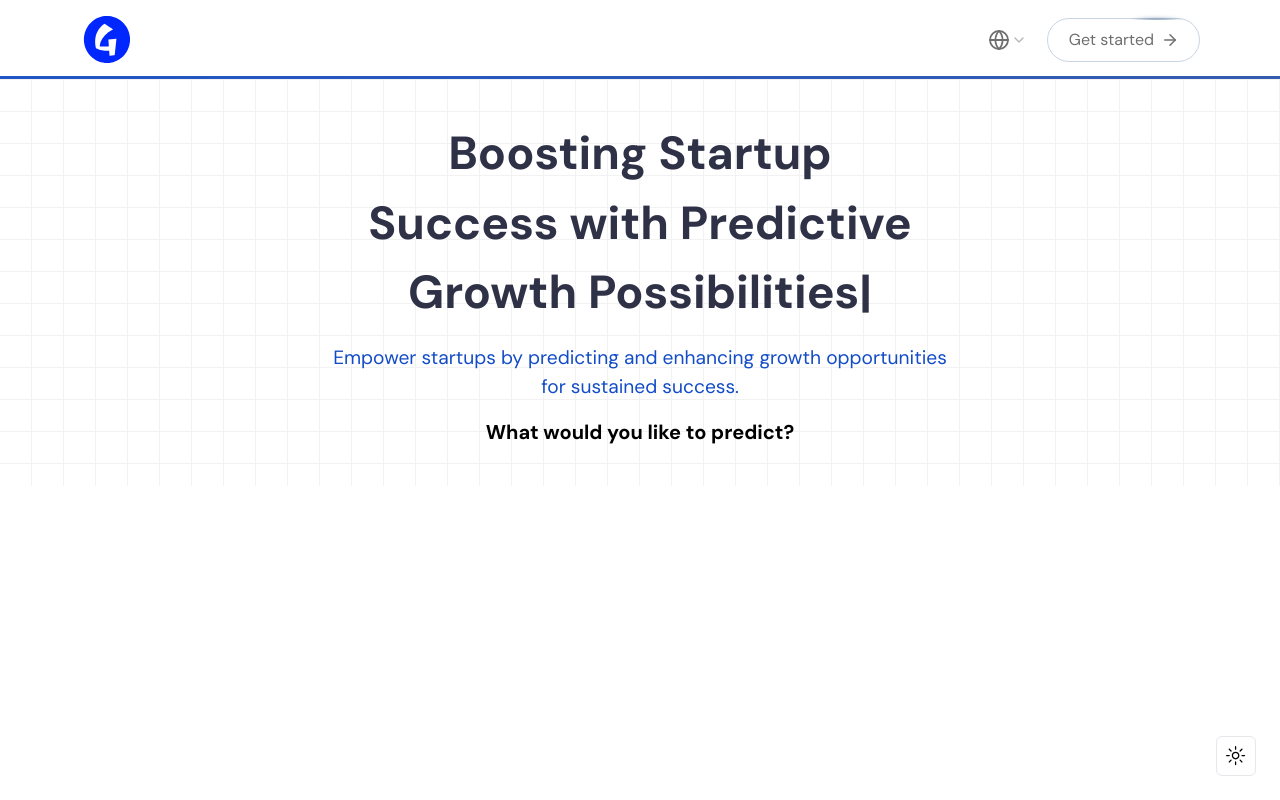
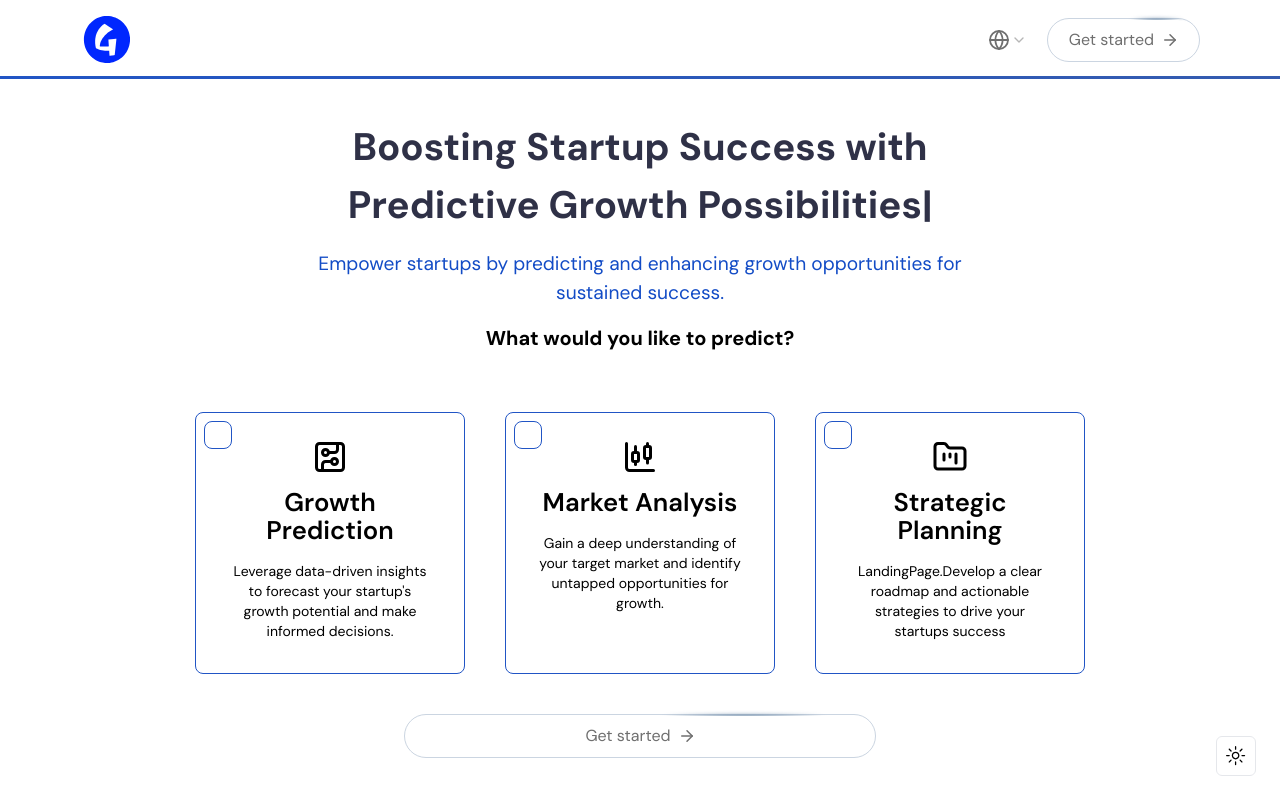
Before and after one commit to k0bek/4startups, a Next.js app: page /en in a window 1280 px wide. Built offline with nearby package versions, Linux system fonts and the light colour scheme.

Commit message:
feat: add header cards

```diff
--- /dev/null
+++ b/app/[locale]/(root)/components/cards-section.tsx
@@ -0,0 +1,111 @@
+"use client";
+
+import { useState } from "react";
+import {
+  ArrowRight,
+  CandlestickChartIcon,
+  Check,
+  CircuitBoard,
+  FolderKanban,
+} from "lucide-react";
+import { cn } from "@/lib/utils";
+import { HoverBorderGradientButton } from "@/components/shared/hover-border-gradient";
+import { useTranslations } from "next-intl";
+import gsap from "gsap";
+import { useGSAP } from "@gsap/react";
+
+export const cardsList = [
+  {
+    heading: "Growth Prediction",
+    text: "Leverage data-driven insights to forecast your startup's growth potential and make informed decisions",
+    icon: CircuitBoard,
+  },
+  {
+    heading: "Market Analysis",
+    text: "Gain a deep understanding of your target market and identify untapped opportunities for growth",
+    icon: CandlestickChartIcon,
+  },
+  {
+    heading: "Strategic Planning",
+    text: "Develop a clear roadmap and actionable strategies to drive your startups success",
+    icon: FolderKanban,
+  },
+];
+
+const CardsSection = () => {
+  const t = useTranslations("LandingPage");
+  const [selectedCards, setSelectedCards] = useState<string[]>([]);
+
+  const handleCardClick = (heading: string) => {
+    setSelectedCards((prevSelectedCards) =>
+      prevSelectedCards.includes(heading)
+        ? prevSelectedCards.filter((card) => card !== heading)
+        : [...prevSelectedCards, heading]
+    );
+
+    const tl = gsap.timeline();
+    tl.fromTo("#btn", { scale: 1 }, { scale: 1.1, duration: 0.3 }).to("#btn", {
+      scale: 1,
+      duration: 0.3,
+    });
+  };
+
+  useGSAP(() => {
+    gsap.fromTo(
+      "#cards_section",
+      {
+        y: 20,
+      },
+      {
+        opacity: 1,
+        y: 0,
+        delay: 4,
+      }
+    );
+  });
+
+  return (
+    <div className="cards-section" id="cards_section">
+      <ul className="flex justify-center flex-col lg:flex-row md:mt-5 gap-5 lg:gap-10">
+        {cardsList.map((card) => {
+          const isSelected = selectedCards.includes(card.heading);
+          return (
+            <li
+              className={cn(
+                "cards-section-item",
+                isSelected
+                  ? "border-primary-foreground bg-blue-700/20"
+                  : "bg-transparent"
+              )}
+              key={card.heading}
+              onClick={() => handleCardClick(card.heading)}
+            >
+              <div
+                className={cn(
+                  "cards-section-item-selected-box",
+                  isSelected && "border-none"
+                )}
+              >
+                {isSelected && (
+                  <Check className="scale-75 text-primary-foreground" />
+                )}
+              </div>
+              <card.icon className="scale-125 md:scale-150" />
+              <h3 className="text-lg md:text-[1.6rem] font-semibold">
+                {t(card.heading)}
+              </h3>
+              <p className="text-sm -mt-1">{t(card.text)}</p>
+            </li>
+          );
+        })}
+      </ul>
+      <HoverBorderGradientButton id="btn">
+        <div className="flex items-center justify-center text-secondary-foreground hover:text-hover  duration-1000 ml-1 whitespace-nowrap w-[15rem] md:w-[27rem]">
+          {t("Get started")} <ArrowRight className="ml-1 scale-75" />
+        </div>
+      </HoverBorderGradientButton>
+    </div>
+  );
+};
+
+export default CardsSection;
--- a/app/[locale]/(root)/components/header.tsx
+++ b/app/[locale]/(root)/components/header.tsx
@@ -5,6 +5,7 @@ import gsap from "gsap";
 import AnimatedHeading from "./animated-heading";
 import { useLocale, useTranslations } from "next-intl";
 import { FollowerPointerCard } from "@/components/ui/following-pointer";
+import Card from "./cards-section";
 
 const Header = () => {
   const t = useTranslations("LandingPage");
@@ -40,12 +41,12 @@ const Header = () => {
   }, []);
 
   return (
-    <header className=" w-full dark:bg-black bg-white  dark:bg-grid-white/[0.2] bg-grid-black/[0.05]">
+    <header className=" w-full px-4 sm:px-10">
       <FollowerPointerCard title={title}>
         <div className="flex justify-center text-center w-full">
-          <div className="xl:w-1/2 flex flex-col gap-4 my-10">
+          <div className="xl:w-[55%] flex flex-col gap-4 my-10">
             <h1
-              className="text-[1.5rem] sm:text-[2.5rem] md:text-[2.9rem] font-bold text-heading dark:text-white px-10"
+              className="text-[1.5rem] sm:text-[2.1rem] md:text-[2.4rem] font-bold text-heading dark:text-white"
               id="heading"
             >
               <AnimatedHeading />
--- /dev/null
+++ b/app/[locale]/(root)/components/main.tsx
@@ -0,0 +1,14 @@
+import React from "react";
+import Card from "./cards-section";
+import MaxWidthWrapper from "@/components/shared/max-width-cointainer";
+import CardsSection from "./cards-section";
+
+const Main = () => {
+  return (
+    <MaxWidthWrapper>
+      <CardsSection />
+    </MaxWidthWrapper>
+  );
+};
+
+export default Main;
--- a/app/[locale]/(root)/page.tsx
+++ b/app/[locale]/(root)/page.tsx
@@ -1,10 +1,12 @@
 import Navbar from "@/app/[locale]/(root)/components/navbar";
 import Header from "./components/header";
+import Main from "./components/main";
 export default function Home() {
   return (
     <>
       <Navbar />
       <Header />
+      <Main />
     </>
   );
 }
--- a/app/globals.css
+++ b/app/globals.css
@@ -4,7 +4,7 @@
 
 @layer base {
   :root {
-    --background: #6a89ad;
+    --background: #121212;
     --foreground: #1f3f5f;
 
     --primary: #c6e3ff;
@@ -21,7 +21,7 @@
   }
 
   .dark {
-    --background: #6a89ad;
+    --background: #121212;
     --foreground: #1f3f5f;
 
     --primary: #c6e3ff;
@@ -40,11 +40,11 @@
 
 @layer utilities {
   .nav {
-    @apply hidden md:flex sticky z-[50] inset-x-0 top-0 w-full transition-all  shadow-primary border-primary animate-border overflow-hidden;
+    @apply hidden md:flex sticky z-[50] inset-x-0 top-0 w-full transition-all  shadow-primary border-primary animate-border overflow-hidden bg-white dark:bg-background;
   }
 
   .nav-mobile {
-    @apply z-[50] md:hidden flex justify-between px-2 items-center shadow-primary animate-border overflow-hidden relative;
+    @apply z-[50] md:hidden flex justify-between px-2 items-center shadow-primary animate-border overflow-hidden sticky inset-x-0 top-0 w-full bg-white dark:bg-background;
   }
 
   .animated-border {
@@ -58,4 +58,15 @@
   .select-item {
     @apply cursor-pointer transition-all hover:bg-slate-100 flex gap-2 text-black dark:text-white;
   }
+
+  .cards-section{
+    @apply flex flex-col justify-center items-center gap-10 opacity-0 px-5
+  }
+
+  .cards-section-item{
+    @apply flex flex-col items-center text-center lg:w-1/4 gap-5 border-[1px] border-primary-foreground p-8 rounded-lg transition-all relative cursor-pointer hover:bg-blue-700/20
+  }
+  .cards-section-item-selected-box{
+    @apply absolute top-2 left-2 w-7 h-7 border-[1px] border-primary-foreground rounded-lg flex justify-center items-center z-10 bg-white
+  }
 }
--- a/components/shared/hover-border-gradient.tsx
+++ b/components/shared/hover-border-gradient.tsx
@@ -6,12 +6,14 @@ import { cn } from "@/lib/utils";
 export function HoverBorderGradientButton({
   children,
   className,
+  id,
 }: {
   children: React.ReactNode;
   className?: string;
+  id?: string;
 }) {
   return (
-    <div className="flex justify-center text-center">
+    <div className="flex justify-center text-center" id={id}>
       <HoverBorderGradient
         containerClassName="rounded-full w-full bg-white"
         as="button"
--- a/constants/index.ts
+++ b/constants/index.ts
@@ -1 +1,2 @@
 export const navbarLinks = ["About us", "Services", "Blog"];
+import { CircuitBoard, CandlestickChartIcon, FolderKanban } from "lucide-react";
--- a/messages/en.json
+++ b/messages/en.json
@@ -12,6 +12,12 @@
     "Boosting Startup Success with Predictive Growth Predictions": "Boosting Startup Success with Predictive Growth Predictions",
     "Boosting Startup Success with Predictive Growth Insights": "Boosting Startup Success with Predictive Growth Insights",
     "Empower startups by predicting and enhancing growth opportunities for sustained success": "Empower startups by predicting and enhancing growth opportunities for sustained success.",
-    "What would you like to predict?": "What would you like to predict?"
+    "What would you like to predict?": "What would you like to predict?",
+    "Growth Prediction": "Growth Prediction",
+    "Leverage data-driven insights to forecast your startup's growth potential and make informed decisions": "Leverage data-driven insights to forecast your startup's growth potential and make informed decisions.",
+    "Market Analysis": "Market Analysis",
+    "Gain a deep understanding of your target market and identify untapped opportunities for growth": "Gain a deep understanding of your target market and identify untapped opportunities for growth.",
+    "Strategic Planning": "Strategic Planning",
+    "Develop a clear roadmap and actionable strategies to drive your startups succes": "Develop a clear roadmap and actionable strategies to drive your startup's succes."
   }
 }
--- a/messages/pl.json
+++ b/messages/pl.json
@@ -12,6 +12,12 @@
     "Boosting Startup Success with Predictive Growth Predictions": "Zwiększanie sukcesu startupu dzięki przewidywanym możliwościom postępu",
     "Boosting Startup Success with Predictive Growth Insights": "Zwiększanie sukcesu startupu dzięki przewidywanym możliwościom innowacji",
     "Empower startups by predicting and enhancing growth opportunities for sustained success": "Wspieraj startupy poprzez przewidywanie i wzmacnianie możliwości wzrostu dla trwałego sukcesu.",
-    "What would you like to predict?": "Co chciałbyś przewidzieć?"
+    "What would you like to predict?": "Co chciałbyś przewidzieć?",
+    "Growth Prediction": "Prognoza wzrostu",
+    "Leverage data-driven insights to forecast your startup's growth potential and make informed decisions": "Wykorzystaj analizy oparte na danych, aby prognozować potencjał wzrostu swojego startupu i podejmować świadome decyzje.",
+    "Market Analysis": "Analiza rynku",
+    "Gain a deep understanding of your target market and identify untapped opportunities for growth": "Zdobądź dogłębną wiedzę na temat swojego docelowego rynku i zidentyfikuj niewykorzystane możliwości wzrostu.",
+    "Strategic Planning": "Planowanie strategiczne",
+    "Develop a clear roadmap and actionable strategies to drive your startups success": "Opracuj jasny plan działania i konkretne strategie, aby napędzać sukces swojego startupu."
   }
 }
--- a/types/index.d.ts
+++ b/types/index.d.ts
@@ -1 +1,2 @@
 declare type Locale = "en" | "pl";
+declare type Headings = 'Growth Prediction' | 'Market Analysis' | 'Strategic Planning'
```
